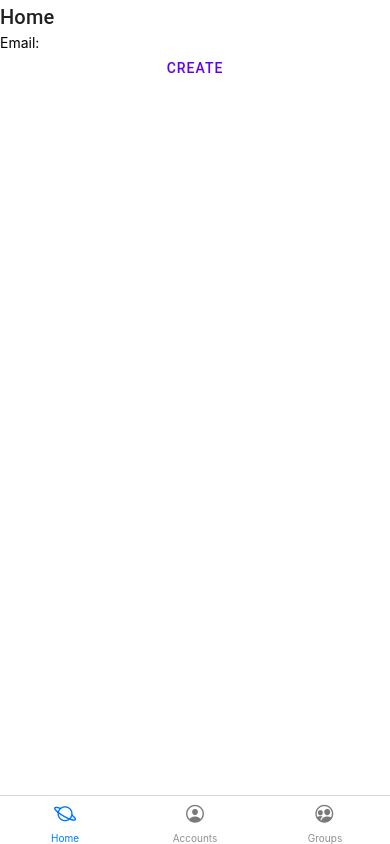
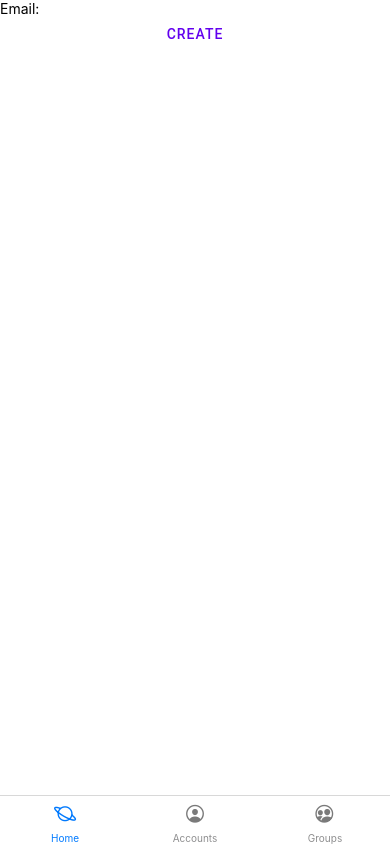
Before and after one commit to The-Coding-Kid/chat-app, a React Native app in the folder client/: screen /HomeTab in a window 390 px wide. Built offline with nearby package versions, Linux system fonts and the light colour scheme; no server answers.

Commit message:
removed the Home title

```diff
--- a/client/src/screens/HomeScreen.jsx
+++ b/client/src/screens/HomeScreen.jsx
@@ -56,7 +56,6 @@ const HomeScreen = ({ navigation: { navigate } }) => {
   //TODO: Replace this with the actual HomeScreen.
   return (
     <View style={styles.container}>
-      <Title>Home</Title>
       <Text>Email: {auth.currentUser?.email}</Text>
       <Button onPress={Create}>Create</Button>
     </View>
```
